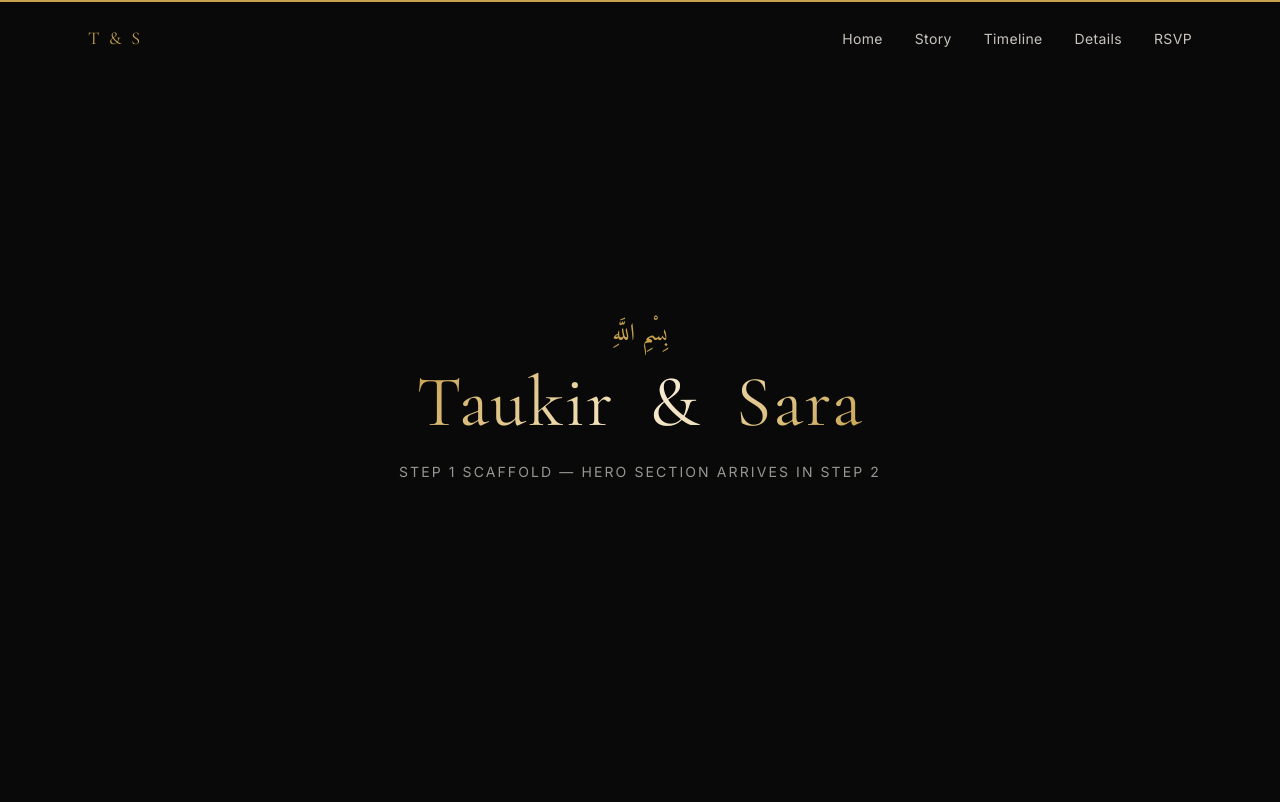
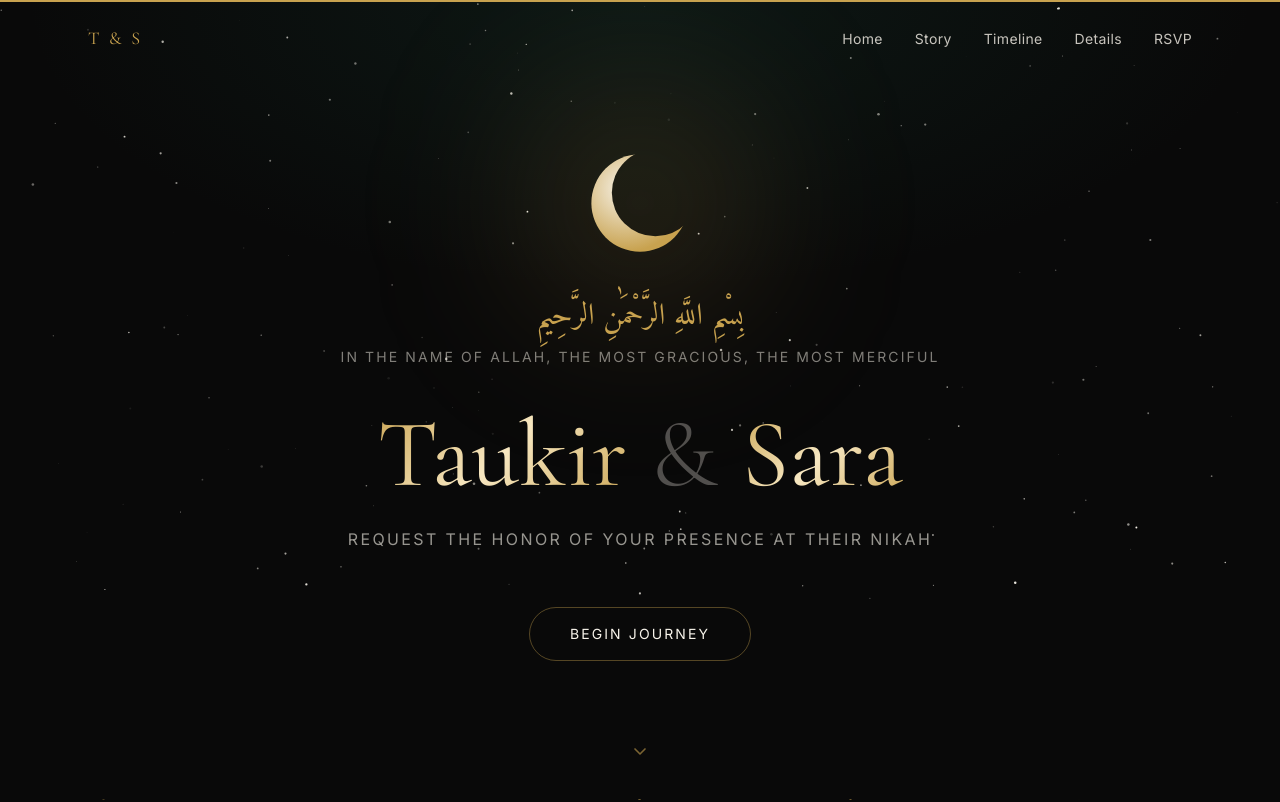
Before and after one commit to Navs2655/TaukirandSara, a Next.js app: page / in a window 1280 px wide. Shown: the top 802 px of the page. Built offline with nearby package versions, Linux system fonts and the light colour scheme.

Commit message:
Step 2: Hero section

```diff
--- a/app/page.tsx
+++ b/app/page.tsx
@@ -1,17 +1,16 @@
+import Hero from "@/components/sections/Hero";
+
 export default function Home() {
   return (
     <main>
+      <Hero />
+
+      {/* Placeholder anchor — real Story section arrives in Step 3 */}
       <section
-        id="hero"
-        className="min-h-screen flex flex-col items-center justify-center text-center px-6"
+        id="story"
+        className="min-h-screen flex items-center justify-center text-champagne/40 text-sm tracking-luxury uppercase"
       >
-        <p className="font-arabic text-gold text-2xl mb-4">بِسْمِ اللَّهِ</p>
-        <h1 className="font-heading text-5xl md:text-7xl text-gradient-gold tracking-wide">
-          Taukir <span className="text-champagne/40 mx-4">&amp;</span> Sara
-        </h1>
-        <p className="mt-6 text-champagne/60 tracking-luxury uppercase text-sm">
-          Step 1 scaffold — Hero section arrives in Step 2
-        </p>
+        Story section — coming in Step 3
       </section>
     </main>
   );
--- /dev/null
+++ b/components/sections/Hero.tsx
@@ -0,0 +1,112 @@
+"use client";
+
+import { motion } from "framer-motion";
+import { ChevronDown } from "lucide-react";
+import StarField from "@/components/ui/StarField";
+import CrescentMoon from "@/components/ui/CrescentMoon";
+import FloatingParticles from "@/components/ui/FloatingParticles";
+
+const EASE = [0.16, 1, 0.3, 1] as const;
+
+function fadeUp(delay: number) {
+  return {
+    initial: { opacity: 0, y: 24 },
+    animate: { opacity: 1, y: 0 },
+    transition: { duration: 1.1, delay, ease: EASE },
+  };
+}
+
+export default function Hero() {
+  const handleBeginJourney = () => {
+    document.getElementById("story")?.scrollIntoView({ behavior: "smooth" });
+  };
+
+  return (
+    <section
+      id="hero"
+      className="relative min-h-screen w-full flex flex-col items-center justify-center overflow-hidden px-6"
+    >
+      {/* Layered night backdrop */}
+      <div
+        className="absolute inset-0"
+        style={{
+          background:
+            "radial-gradient(ellipse 80% 60% at 50% 0%, rgba(31,92,74,0.18) 0%, rgba(9,9,9,0) 60%), #090909",
+        }}
+      />
+      <StarField />
+      <FloatingParticles />
+
+      {/* Content */}
+      <div className="relative z-10 flex flex-col items-center text-center max-w-3xl">
+        <CrescentMoon />
+
+        <motion.p
+          {...fadeUp(0.9)}
+          className="font-arabic text-gold text-2xl md:text-3xl mt-8 mb-3"
+          lang="ar"
+          dir="rtl"
+        >
+          بِسْمِ اللَّهِ الرَّحْمَٰنِ الرَّحِيمِ
+        </motion.p>
+
+        <motion.p
+          {...fadeUp(1.15)}
+          className="font-body text-champagne/50 text-xs md:text-sm tracking-luxury uppercase mb-10"
+        >
+          In the name of Allah, the Most Gracious, the Most Merciful
+        </motion.p>
+
+        <motion.h1
+          {...fadeUp(1.4)}
+          className="font-heading text-5xl sm:text-6xl md:text-8xl leading-none"
+        >
+          <span className="text-gradient-gold">Taukir</span>
+          <span className="text-champagne/30 mx-4 md:mx-6 font-light">
+            &amp;
+          </span>
+          <span className="text-gradient-gold">Sara</span>
+        </motion.h1>
+
+        <motion.p
+          {...fadeUp(1.7)}
+          className="font-body text-champagne/60 text-sm md:text-base tracking-luxury uppercase mt-6"
+        >
+          Request the honor of your presence at their Nikah
+        </motion.p>
+
+        <motion.button
+          {...fadeUp(2.0)}
+          onClick={handleBeginJourney}
+          className="group relative mt-14 px-10 py-4 font-body text-sm tracking-luxury uppercase text-champagne border border-gold/40 rounded-full overflow-hidden transition-colors duration-500 hover:border-gold focus-visible:outline focus-visible:outline-2 focus-visible:outline-gold focus-visible:outline-offset-4"
+        >
+          <span
+            className="absolute inset-0 rounded-full opacity-0 group-hover:opacity-100 transition-opacity duration-500 blur-md"
+            style={{
+              background:
+                "radial-gradient(circle, rgba(200,162,79,0.4) 0%, rgba(200,162,79,0) 70%)",
+            }}
+            aria-hidden="true"
+          />
+          <span className="relative">Begin Journey</span>
+        </motion.button>
+      </div>
+
+      {/* Scroll cue */}
+      <motion.div
+        initial={{ opacity: 0 }}
+        animate={{ opacity: 1 }}
+        transition={{ duration: 1, delay: 2.6 }}
+        className="absolute bottom-10 z-10 flex flex-col items-center gap-2 motion-reduce:hidden"
+        aria-hidden="true"
+      >
+        <motion.div
+          animate={{ y: [0, 8, 0] }}
+          transition={{ duration: 2, repeat: Infinity, ease: "easeInOut" }}
+        >
+          <ChevronDown className="w-5 h-5 text-gold/60" />
+        </motion.div>
+      </motion.div>
+    </section>
+  );
+}
--- /dev/null
+++ b/components/ui/CrescentMoon.tsx
@@ -0,0 +1,45 @@
+"use client";
+
+import { motion } from "framer-motion";
+
+export default function CrescentMoon() {
+  return (
+    <motion.div
+      initial={{ opacity: 0, scale: 0.85 }}
+      animate={{ opacity: 1, scale: 1 }}
+      transition={{ duration: 2.2, ease: [0.16, 1, 0.3, 1] }}
+      className="relative w-24 h-24 md:w-32 md:h-32"
+      aria-hidden="true"
+    >
+      {/* Halo glow */}
+      <div
+        className="absolute inset-0 rounded-full blur-2xl"
+        style={{
+          background:
+            "radial-gradient(circle, rgba(200,162,79,0.35) 0%, rgba(200,162,79,0) 70%)",
+          transform: "scale(2.2)",
+        }}
+      />
+      <svg viewBox="0 0 100 100" className="relative w-full h-full">
+        <defs>
+          <radialGradient id="moonGradient" cx="35%" cy="35%" r="65%">
+            <stop offset="0%" stopColor="#F7F3EA" />
+            <stop offset="100%" stopColor="#C8A24F" />
+          </radialGradient>
+        </defs>
+        {/* Full circle minus an offset circle = crescent */}
+        <mask id="crescentMask">
+          <rect width="100" height="100" fill="white" />
+          <circle cx="62" cy="42" r="34" fill="black" />
+        </mask>
+        <circle
+          cx="50"
+          cy="50"
+          r="38"
+          fill="url(#moonGradient)"
+          mask="url(#crescentMask)"
+        />
+      </svg>
+    </motion.div>
+  );
+}
--- /dev/null
+++ b/components/ui/FloatingParticles.tsx
@@ -0,0 +1,53 @@
+"use client";
+
+import { useMemo } from "react";
+import { motion } from "framer-motion";
+
+interface Particle {
+  id: number;
+  left: string;
+  size: number;
+  duration: number;
+  delay: number;
+}
+
+export default function FloatingParticles({ count = 18 }: { count?: number }) {
+  const particles: Particle[] = useMemo(
+    () =>
+      Array.from({ length: count }, (_, i) => ({
+        id: i,
+        left: `${Math.random() * 100}%`,
+        size: Math.random() * 2.5 + 1,
+        duration: Math.random() * 10 + 12,
+        delay: Math.random() * 8,
+      })),
+    [count]
+  );
+
+  return (
+    <div
+      className="absolute inset-0 overflow-hidden pointer-events-none motion-reduce:hidden"
+      aria-hidden="true"
+    >
+      {particles.map((p) => (
+        <motion.span
+          key={p.id}
+          initial={{ y: "100%", opacity: 0 }}
+          animate={{ y: "-10%", opacity: [0, 0.6, 0.6, 0] }}
+          transition={{
+            duration: p.duration,
+            delay: p.delay,
+            repeat: Infinity,
+            ease: "linear",
+          }}
+          className="absolute bottom-0 rounded-full bg-gold"
+          style={{
+            left: p.left,
+            width: p.size,
+            height: p.size,
+          }}
+        />
+      ))}
+    </div>
+  );
+}
--- /dev/null
+++ b/components/ui/StarField.tsx
@@ -0,0 +1,84 @@
+"use client";
+
+import { useEffect, useRef } from "react";
+
+interface Star {
+  x: number;
+  y: number;
+  radius: number;
+  baseAlpha: number;
+  twinkleSpeed: number;
+  twinklePhase: number;
+}
+
+export default function StarField() {
+  const canvasRef = useRef<HTMLCanvasElement>(null);
+
+  useEffect(() => {
+    const canvas = canvasRef.current;
+    if (!canvas) return;
+    const ctx = canvas.getContext("2d");
+    if (!ctx) return;
+
+    const prefersReducedMotion = window.matchMedia(
+      "(prefers-reduced-motion: reduce)"
+    ).matches;
+
+    let width = window.innerWidth;
+    let height = window.innerHeight;
+    let stars: Star[] = [];
+    let animationId: number;
+
+    function resize() {
+      width = window.innerWidth;
+      height = window.innerHeight;
+      canvas!.width = width;
+      canvas!.height = height;
+
+      const density = width < 768 ? 90 : 160;
+      stars = Array.from({ length: density }, () => ({
+        x: Math.random() * width,
+        y: Math.random() * height * 0.75, // stars concentrated in upper 3/4
+        radius: Math.random() * 1.1 + 0.2,
+        baseAlpha: Math.random() * 0.5 + 0.25,
+        twinkleSpeed: Math.random() * 0.015 + 0.005,
+        twinklePhase: Math.random() * Math.PI * 2,
+      }));
+    }
+
+    function draw(time: number) {
+      ctx!.clearRect(0, 0, width, height);
+      for (const star of stars) {
+        const alpha = prefersReducedMotion
+          ? star.baseAlpha
+          : star.baseAlpha +
+            Math.sin(time * star.twinkleSpeed + star.twinklePhase) * 0.25;
+        ctx!.beginPath();
+        ctx!.arc(star.x, star.y, star.radius, 0, Math.PI * 2);
+        ctx!.fillStyle = `rgba(247, 243, 234, ${Math.max(0, alpha)})`;
+        ctx!.fill();
+      }
+      if (!prefersReducedMotion) {
+        animationId = requestAnimationFrame(draw);
+      }
+    }
+
+    resize();
+    window.addEventListener("resize", resize);
+    animationId = requestAnimationFrame(draw);
+    if (prefersReducedMotion) draw(0);
+
+    return () => {
+      window.removeEventListener("resize", resize);
+      cancelAnimationFrame(animationId);
+    };
+  }, []);
+
+  return (
+    <canvas
+      ref={canvasRef}
+      aria-hidden="true"
+      className="absolute inset-0 w-full h-full pointer-events-none"
+    />
+  );
+}
```
